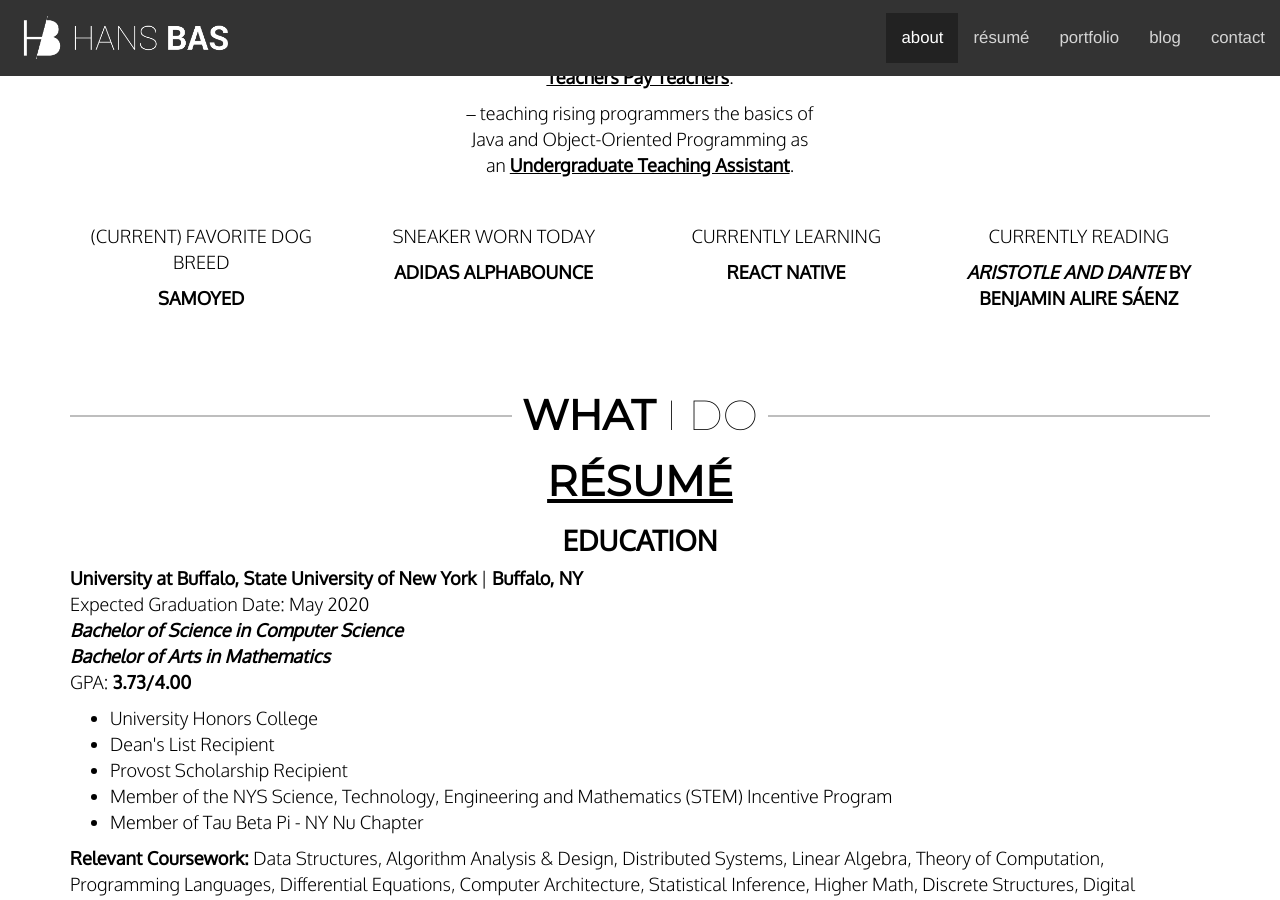
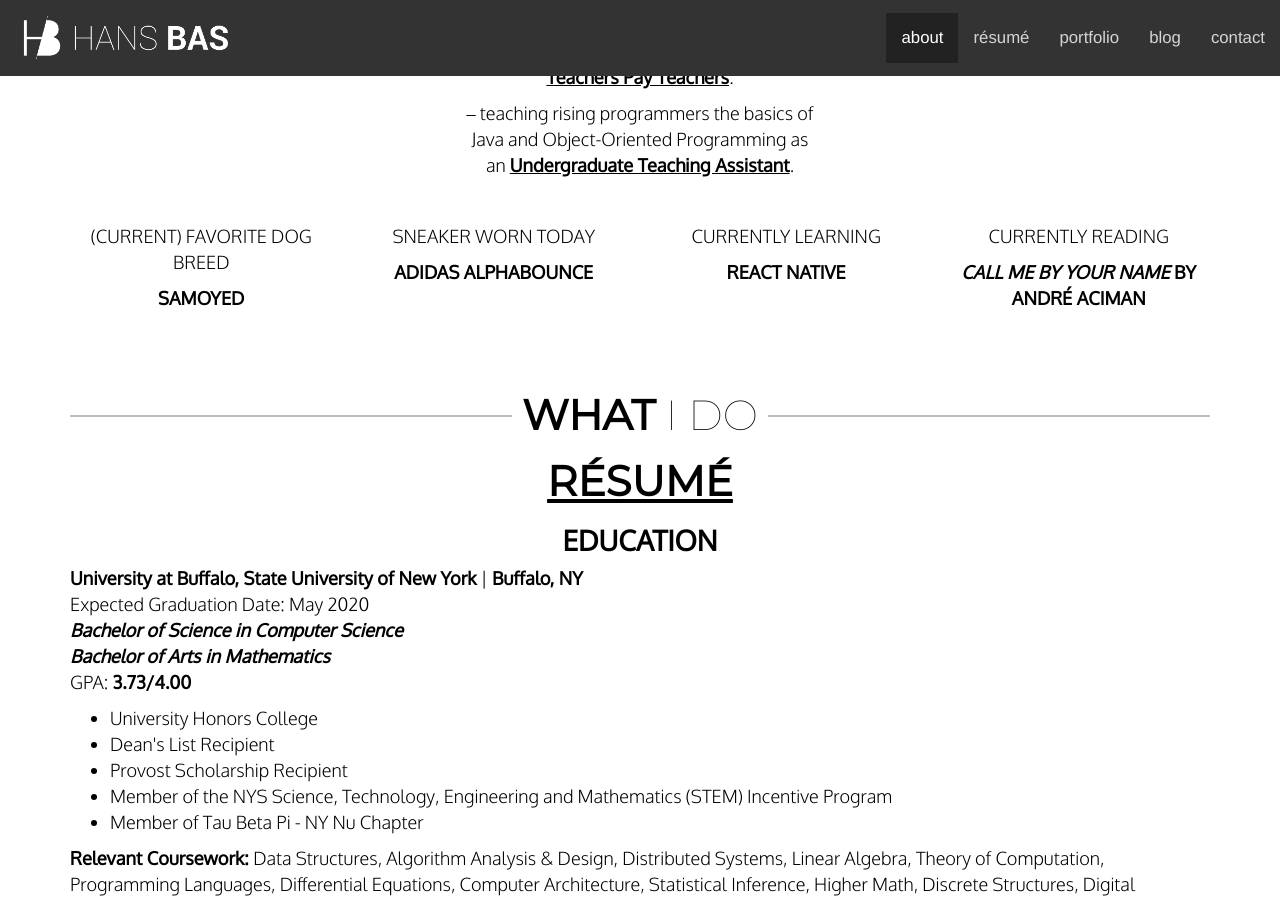
Before and after one commit to haanmiba/haanmiba.github.io, a Jekyll site: the page built from index.md, in a window 1280 px wide and 900 px high, scrolled down 1360 px. Built offline with Jekyll 4.4.1, drawn with Linux system fonts in a browser that asks for light colours; nearby versions of some CDN libraries.

Commit message:
Updated book

```diff
--- a/_data/about.yml
+++ b/_data/about.yml
@@ -7,5 +7,5 @@ dog: "Samoyed"
 sneaker: "Adidas Alphabounce"
 learning: "React Native"
 reading:
-  book: "Aristotle and Dante"
-  author: "Benjamin Alire Sáenz"
+  book: "Call Me By Your Name"
+  author: "André Aciman"
```
